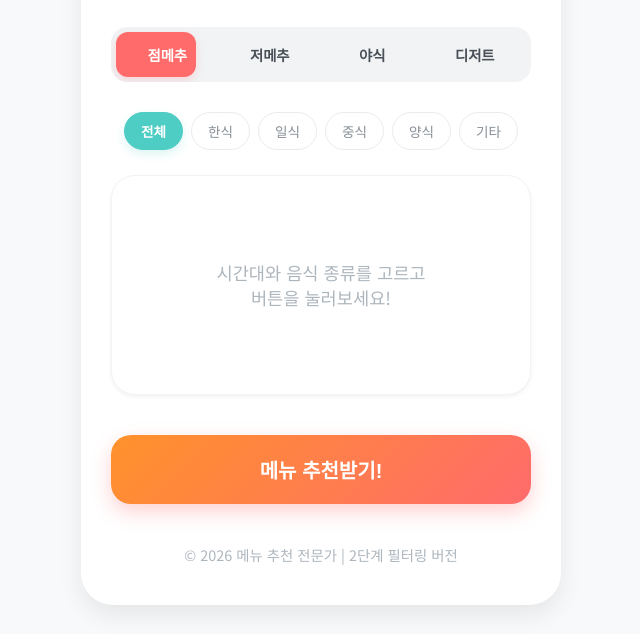
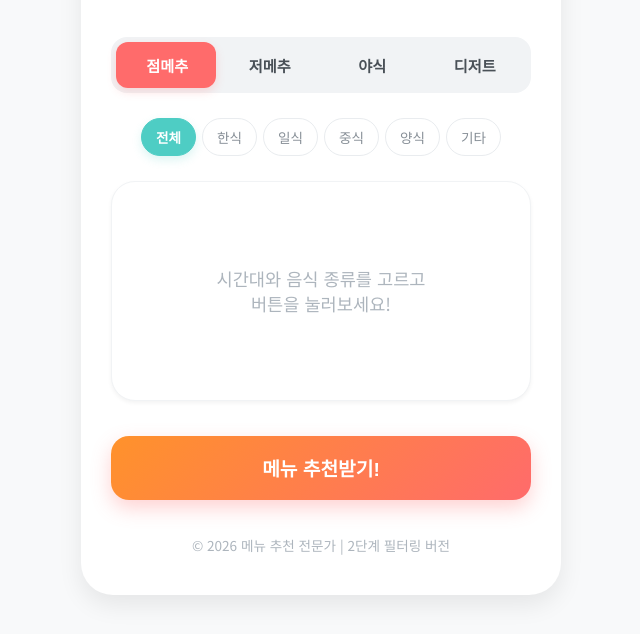
Before and after one commit to dlwlssud123/service_deployment, a plain HTML site: page index.html in a window 1280 px wide. Shown: the part 166-800 px from the top of the page, without its empty margins (319-959 px from the left). Drawn offline with Linux system fonts and the light colour scheme.

Commit message:
Fix main category tab UI alignment

```diff
--- a/style.css
+++ b/style.css
@@ -53,26 +53,19 @@
     margin-bottom: 40px;
 }
 
-/* Category Tabs as Segment Control */
+/* 메인 카테고리 탭 (4개 고정) */
 .category-tabs {
     position: relative;
     display: flex;
     background: #f1f3f5;
     padding: 5px;
     border-radius: 16px;
-    margin-bottom: 30px;
+    margin-bottom: 25px;
     z-index: 1;
-    overflow-x: auto;
-    scrollbar-width: none; /* Firefox */
-}
-
-.category-tabs::-webkit-scrollbar {
-    display: none; /* Chrome, Safari */
 }
 
 .tab-btn {
     flex: 1;
-    min-width: 80px;
     padding: 12px 5px;
     border: none;
     background: transparent;
@@ -83,7 +76,7 @@
     transition: color 0.3s ease;
     z-index: 2;
     white-space: nowrap;
-    font-size: 0.9rem;
+    font-size: 0.95rem;
 }
 
 .tab-btn.active {
@@ -94,7 +87,7 @@
     position: absolute;
     top: 5px;
     left: 5px;
-    width: 80px; /* Base width for calculation */
+    width: calc(25% - 5px); /* 4개 탭에 맞춤 */
     height: calc(100% - 10px);
     background: var(--primary-color);
     border-radius: 12px;
@@ -103,7 +96,12 @@
     box-shadow: 0 4px 10px rgba(255, 107, 107, 0.2);
 }
 
+/* 서브 카테고리 탭 */
 .sub-category-tabs {
+    display: flex;
+    justify-content: center;
+    gap: 6px;
+    flex-wrap: wrap;
     margin-bottom: 25px;
     transition: all 0.3s ease;
 }
@@ -112,15 +110,8 @@
     display: none;
 }
 
-.sub-category-tabs {
-    display: flex;
-    justify-content: center;
-    gap: 8px;
-    flex-wrap: wrap;
-}
-
 .sub-tab-btn {
-    padding: 8px 12px;
+    padding: 8px 14px;
     border: 1px solid #e9ecef;
     background: white;
     border-radius: 20px;
@@ -135,9 +126,10 @@
     color: white;
     border-color: var(--secondary-color);
     font-weight: bold;
+    box-shadow: 0 4px 10px rgba(78, 205, 196, 0.2);
 }
 
-/* Result Card */
+/* 결과 카드 */
 .result-card {
     min-height: 220px;
     background: white;
@@ -146,7 +138,7 @@
     flex-direction: column;
     justify-content: center;
     align-items: center;
-    margin-bottom: 40px;
+    margin-bottom: 35px;
     padding: 30px;
     box-shadow: var(--shadow-sm);
     border: 1px solid #f1f3f5;
@@ -173,58 +165,18 @@
     display: none;
 }
 
-.sub-category-tabs {
-    display: flex;
-    justify-content: center;
-    gap: 8px;
-    flex-wrap: wrap;
-    margin-bottom: 25px;
-    transition: all 0.3s ease;
-}
-
-.sub-category-tabs.hidden {
-    opacity: 0;
-    pointer-events: none;
-    height: 0;
-    margin: 0;
-}
-
-.sub-tab-btn {
-    padding: 8px 16px;
-    border: 1px solid #e9ecef;
-    background: white;
-    border-radius: 20px;
-    font-size: 0.85rem;
-    cursor: pointer;
-    color: #868e96;
-    transition: all 0.2s ease;
-    font-weight: 500;
-}
-
-.sub-tab-btn:hover {
-    background: #f8f9fa;
-    border-color: #dee2e6;
-}
-
-.sub-tab-btn.active {
-    background: var(--secondary-color);
-    color: white;
-    border-color: var(--secondary-color);
-    box-shadow: 0 4px 10px rgba(78, 205, 196, 0.2);
-}
-
 .tag-group {
     display: flex;
     justify-content: center;
     gap: 8px;
-    margin-bottom: 20px;
+    margin-bottom: 15px;
 }
 
 .category-tag {
     display: inline-block;
-    padding: 6px 14px;
-    border-radius: 10px;
-    font-size: 0.85rem;
+    padding: 5px 12px;
+    border-radius: 8px;
+    font-size: 0.8rem;
     font-weight: 700;
 }
 
@@ -239,8 +191,8 @@
 }
 
 #resultMenu {
-    font-size: 2.8rem;
-    margin-bottom: 15px;
+    font-size: 2.6rem;
+    margin-bottom: 10px;
     color: #212529;
     letter-spacing: -1px;
 }
@@ -266,21 +218,16 @@
 .sub-btn:hover {
     background: #02b351;
     transform: translateY(-2px);
-    box-shadow: 0 6px 15px rgba(3, 199, 90, 0.3);
 }
 
-.sub-btn:active {
-    transform: translateY(0);
-}
-
-/* Main Button */
+/* 메인 버튼 */
 .main-btn {
     width: 100%;
-    padding: 20px;
-    font-size: 1.25rem;
+    padding: 18px;
+    font-size: 1.2rem;
     font-weight: 700;
     border: none;
-    border-radius: 20px;
+    border-radius: 18px;
     background: var(--primary-gradient);
     color: white;
     cursor: pointer;
@@ -290,7 +237,6 @@
 
 .main-btn:hover {
     transform: scale(1.02);
-    box-shadow: 0 12px 25px rgba(255, 107, 107, 0.4);
 }
 
 .main-btn:active {
@@ -300,10 +246,9 @@
 .main-btn:disabled {
     opacity: 0.7;
     cursor: not-allowed;
-    transform: none;
 }
 
-/* Loading Spinner */
+/* 로딩 스피너 */
 .loading-container {
     display: flex;
     flex-direction: column;
@@ -316,35 +261,23 @@
 }
 
 .spinner {
-    width: 40px;
-    height: 40px;
+    width: 35px;
+    height: 35px;
     border: 4px solid #f1f3f5;
     border-top: 4px solid var(--primary-color);
     border-radius: 50%;
     animation: spin 1s linear infinite;
 }
 
-.loading-text {
-    color: #495057;
-    font-weight: 500;
-}
-
 footer {
-    margin-top: 40px;
-    font-size: 0.9rem;
+    margin-top: 35px;
+    font-size: 0.85rem;
     color: #adb5bd;
 }
 
-/* Animations */
 @keyframes fadeInUp {
-    from {
-        opacity: 0;
-        transform: translateY(30px);
-    }
-    to {
-        opacity: 1;
-        transform: translateY(0);
-    }
+    from { opacity: 0; transform: translateY(20px); }
+    to { opacity: 1; transform: translateY(0); }
 }
 
 @keyframes spin {
@@ -357,8 +290,5 @@
         padding: 30px 20px;
         border-radius: 0;
         min-height: 100vh;
-        display: flex;
-        flex-direction: column;
-        justify-content: center;
     }
 }
```
